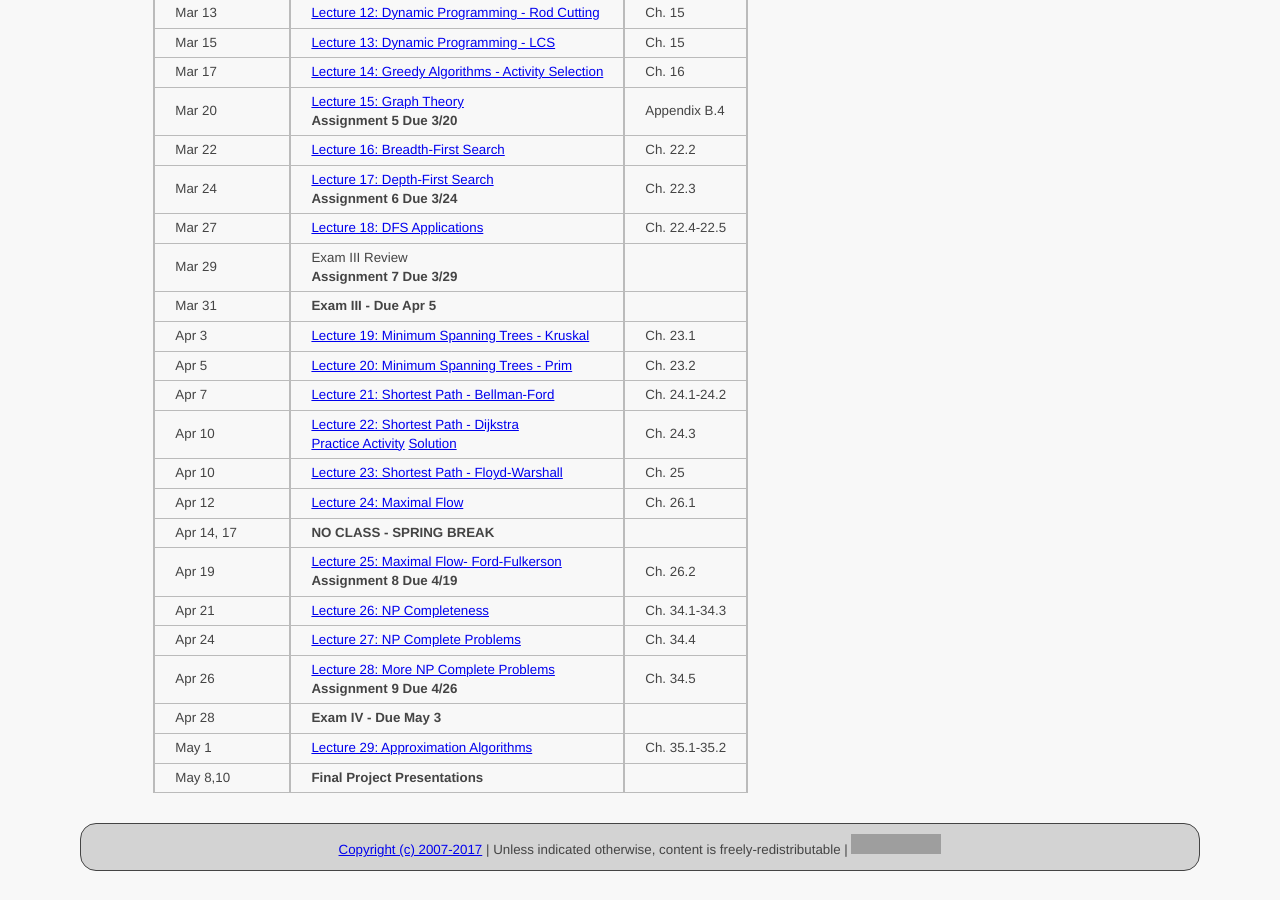
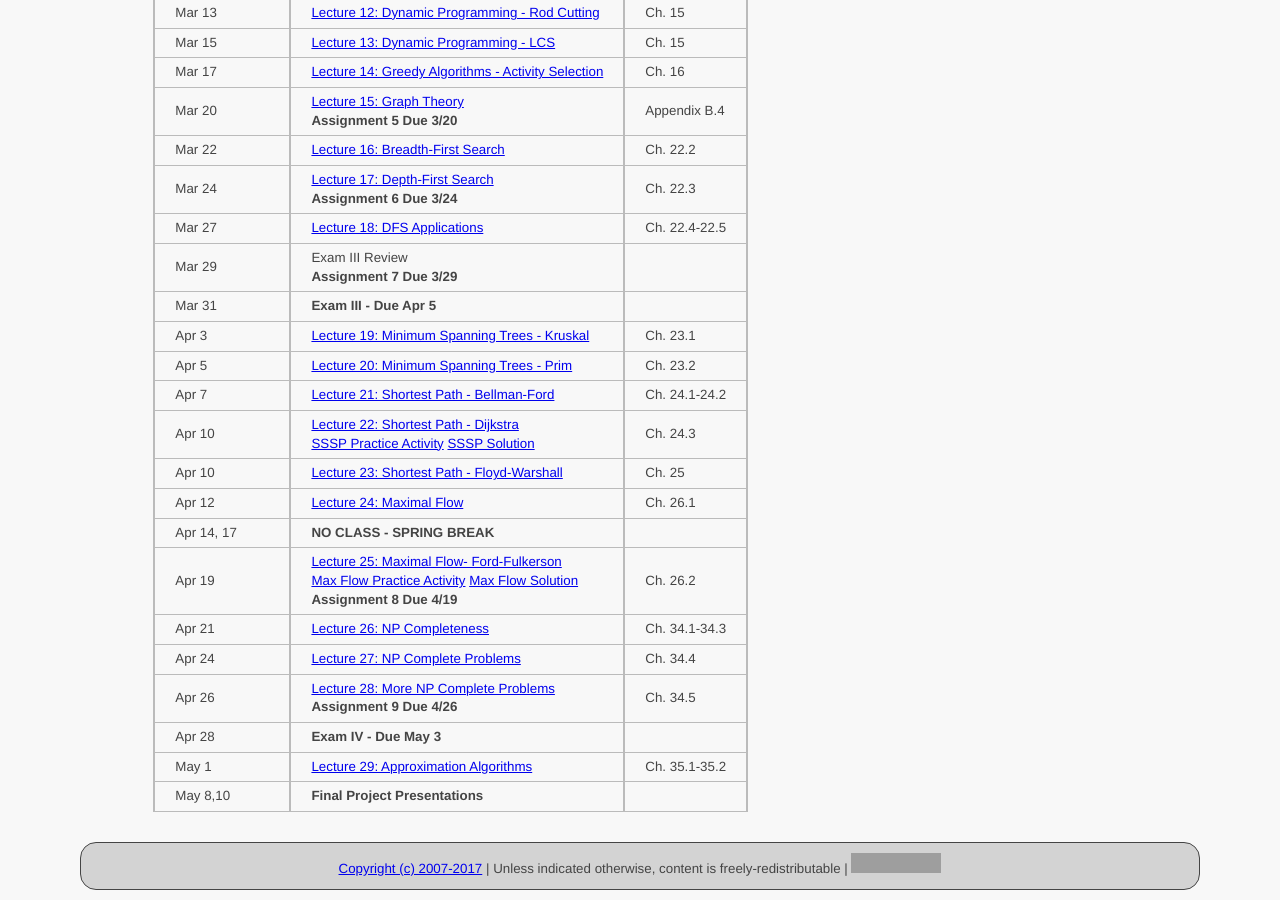
Before and after one commit to ycpcs/cs360-spring2017, a Jekyll site: the page built from schedule/index.md, in a window 1280 px wide and 900 px high, scrolled down 808 px. Built offline with Jekyll 4.4.1, drawn with Linux system fonts in a browser that asks for light colours; grey boxes are pictures that could not be loaded.

Commit message:
add max flow act
add max flow act

```diff
--- a/schedule/index.md
+++ b/schedule/index.md
@@ -40,11 +40,11 @@ All reading materials are from the course textbook:
 > Apr 3     | [Lecture 19: Minimum Spanning Trees - Kruskal](../lectures/lecture19.html) | Ch. 23.1 |
 > Apr 5     | [Lecture 20: Minimum Spanning Trees - Prim](../lectures/lecture20.html) | Ch. 23.2 |
 > Apr 7     | [Lecture 21: Shortest Path - Bellman-Ford](../lectures/lecture21.html) | Ch. 24.1-24.2 |
-> Apr 10    | [Lecture 22: Shortest Path - Dijkstra](../lectures/lecture22.html) <br /> [Practice Activity](../handouts/lecture22-ssspact.pdf) [Solution](../handouts/lecture22-ssspactsol.pdf) | Ch. 24.3 |
+> Apr 10    | [Lecture 22: Shortest Path - Dijkstra](../lectures/lecture22.html) <br /> [SSSP Practice Activity](../handouts/lecture22-ssspact.pdf) [SSSP Solution](../handouts/lecture22-ssspactsol.pdf) | Ch. 24.3 |
 > Apr 10    | [Lecture 23: Shortest Path - Floyd-Warshall](../lectures/lecture23.html) | Ch. 25 |
 > Apr 12    | [Lecture 24: Maximal Flow](../lectures/lecture24.html) | Ch. 26.1 |
 > Apr 14, 17| **NO CLASS - SPRING BREAK** |   |
-> Apr 19    | [Lecture 25: Maximal Flow- Ford-Fulkerson](../lectures/lecture25.html) <br /> **Assignment 8 Due 4/19** | Ch. 26.2 |
+> Apr 19    | [Lecture 25: Maximal Flow- Ford-Fulkerson](../lectures/lecture25.html) <br /> [Max Flow Practice Activity](../handouts/lecture25-maxflowact.pdf) [Max Flow Solution](../handouts/lecture25-maxflowactsol.pdf) <br /> **Assignment 8 Due 4/19** | Ch. 26.2 |
 > Apr 21    | [Lecture 26: NP Completeness](../lectures/lecture26.html) | Ch. 34.1-34.3 |
 > Apr 24    | [Lecture 27: NP Complete Problems](../lectures/lecture27.html) | Ch. 34.4 |
 > Apr 26    | [Lecture 28: More NP Complete Problems](../lectures/lecture28.html) <br /> **Assignment 9 Due 4/26** | Ch. 34.5 |
```
Also changed, not shown: 4 other files.
